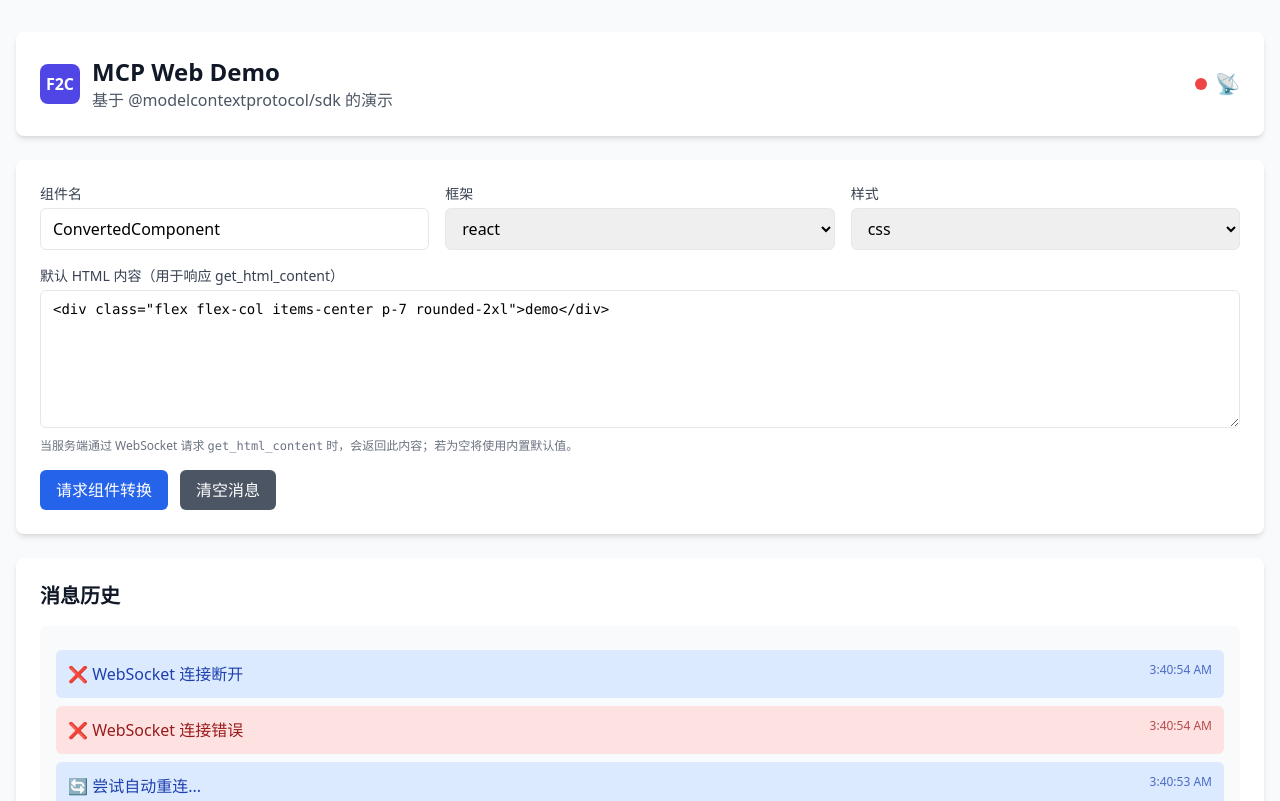
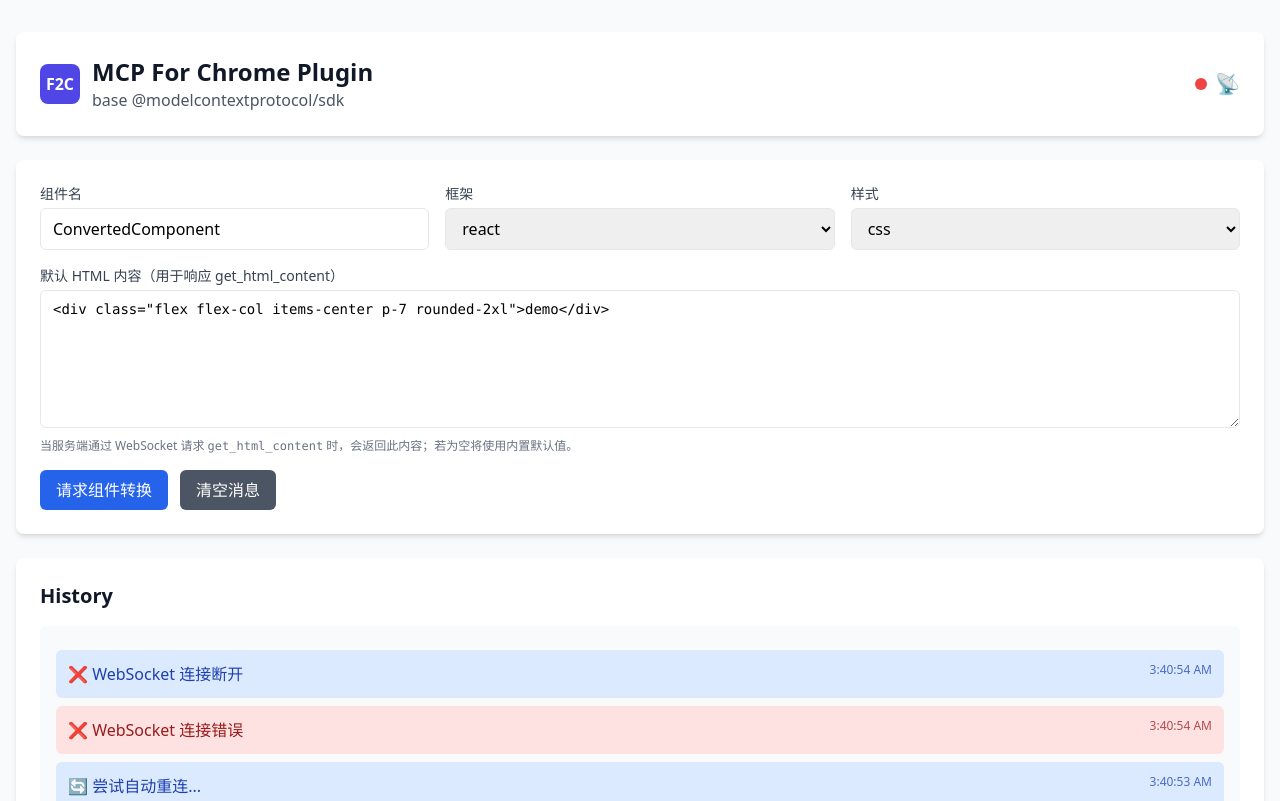
Before and after one commit to f2c-ai/f2c-mcp, a website: page public/index.html in a window 1280 px wide. Shown: the top 801 px of the page. Drawn offline with nearby package versions, Linux system fonts and the light colour scheme.

Commit message:
docs(public): 更新页面标题和文本内容以匹配Chrome插件
修改index.html中的标题和部分文本内容，使其更准确地反映这是Chrome插件的MCP演示页面

```diff
--- a/public/index.html
+++ b/public/index.html
@@ -3,7 +3,7 @@
 <head>
   <meta charset="UTF-8" />
   <meta name="viewport" content="width=device-width, initial-scale=1.0" />
-  <title>F2C MCP Demo - Streamable HTTP + WebSocket</title>
+  <title>F2C MCP | The MCP For Chrome Plugin</title>
   <script src="https://cdn.tailwindcss.com"></script>
   <!-- Import Map for MCP SDK -->
   <script type="importmap">
@@ -276,8 +276,8 @@
             <span class="text-white font-bold">F2C</span>
           </div>
           <div>
-            <h1 class="text-2xl font-bold text-gray-900">MCP Web Demo</h1>
-            <p class="text-gray-600">基于 @modelcontextprotocol/sdk 的演示</p>
+            <h1 class="text-2xl font-bold text-gray-900">MCP For Chrome Plugin</h1>
+            <p class="text-gray-600">base @modelcontextprotocol/sdk</p>
 
           </div>
         </div>
@@ -351,7 +351,7 @@
     <!-- 消息显示 -->
     <div class="bg-white rounded-lg shadow-md p-6 mb-6">
       <div class="flex items-center justify-between mb-4">
-        <h2 class="text-xl font-semibold text-gray-900">消息历史</h2>
+        <h2 class="text-xl font-semibold text-gray-900">History</h2>
       </div>
       <div class="h-96 overflow-y-auto bg-gray-50 rounded-md p-4 space-y-2">
         <template x-if="messages.length === 0">
@@ -379,7 +379,7 @@
 
     <!-- 最新内容显示 -->
     <div class="bg-white rounded-lg shadow-md p-6" x-show="latestText">
-      <h2 class="text-xl font-semibold text-gray-900 mb-4">MCP 返回内容</h2>
+      <h2 class="text-xl font-semibold text-gray-900 mb-4">MCP CALLBACK LLM Prompts</h2>
       <div class="bg-gray-900 text-green-400 rounded-md p-4 font-mono text-sm overflow-x-auto">
         <pre class="whitespace-pre-wrap" x-text="latestText"></pre>
       </div>
```
